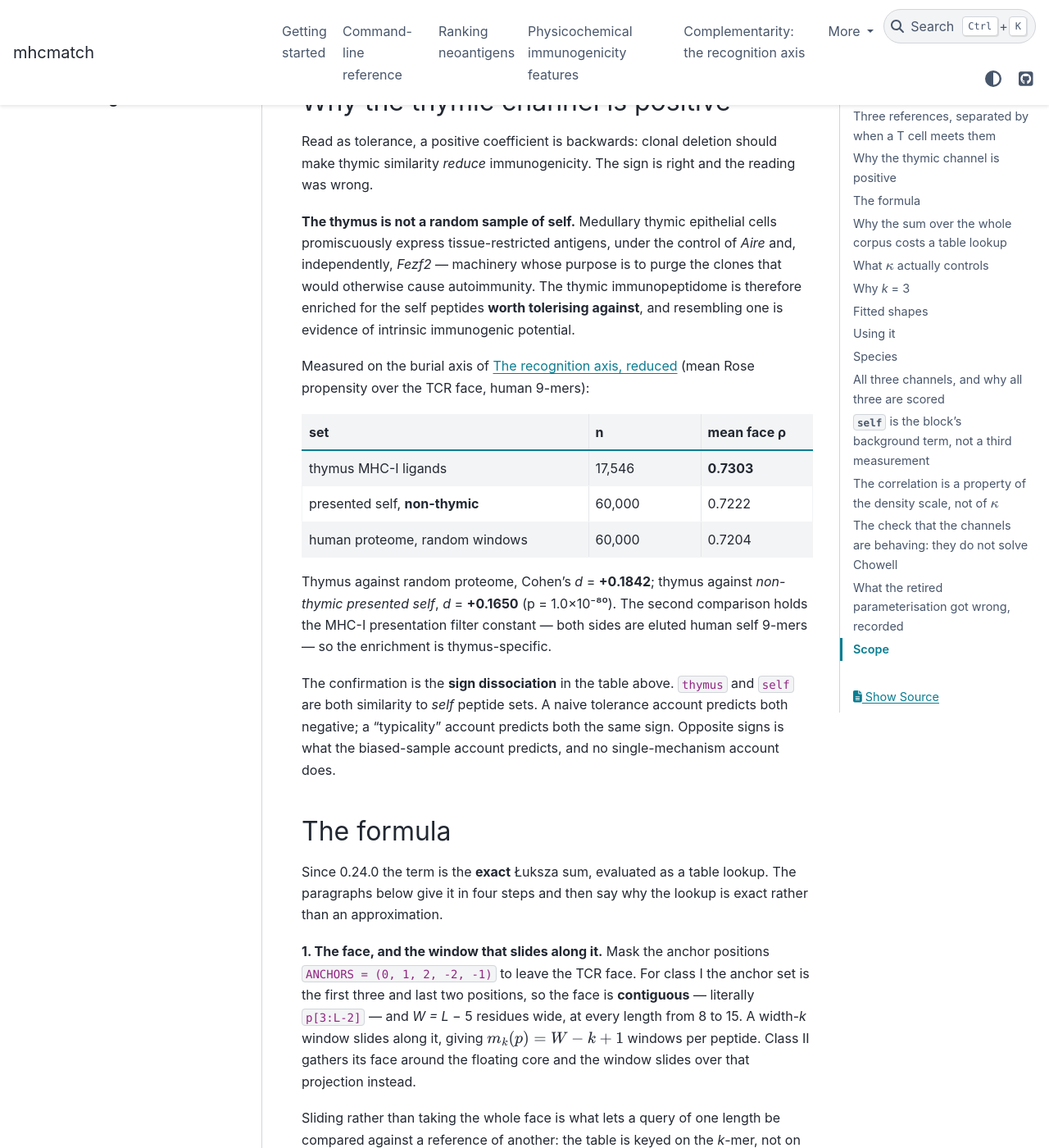
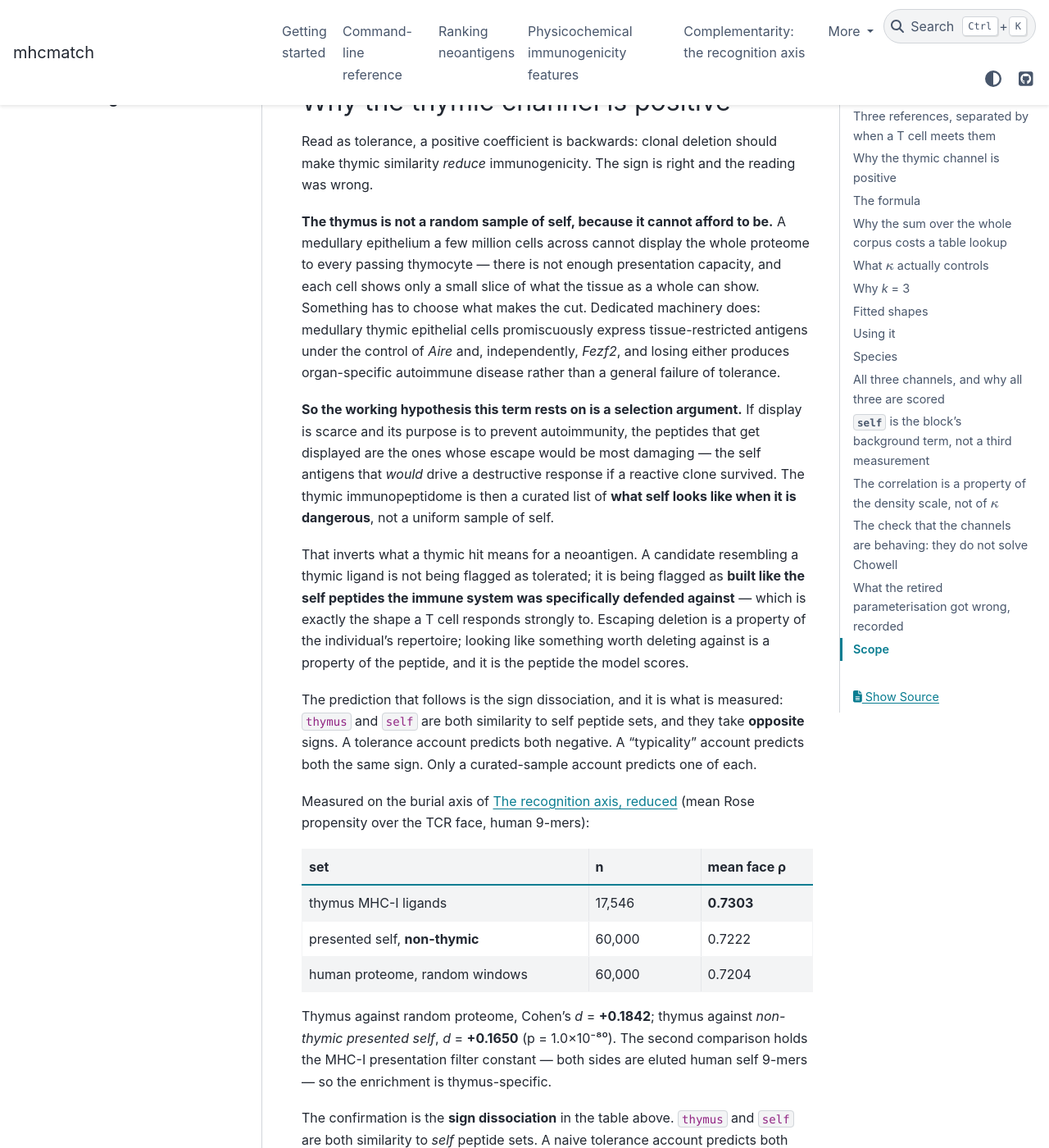
Before and after one commit to antigenomics/mhcmatch, a Sphinx documentation site: the page built from docs/corpus.rst, in a window 1280 px wide and 1400 px high, scrolled down 1378 px. Shown: the whole window at 82% size. Built offline with Sphinx 7.4.7 and the PyData theme 0.15.4, drawn with Linux system fonts in a browser that asks for light colours; some of the changed text lies outside the part shown.

Commit message:
docs: the thymus cannot show everything, so what it shows is what is dangerous
`corpus.rst` stated the thymic channel's positive sign as a biased-sample fact
and left the reader to supply the reason. The reason is a scarcity argument and
it is worth writing out: a medullary epithelium a few million cells across
cannot display the proteome, each cell shows only a slice, so something has to
allocate the display -- and dedicated machinery does, with organ-specific
failure modes when it breaks. If display is scarce and exists to prevent
autoimmunity, what gets displayed is what would be most damaging to miss.

That inverts what a thymic hit means for a candidate. It is not "this peptide is
tolerated"; it is "this peptide is built like the self antigens the system was
specifically defended against". Escaping deletion is a property of a repertoire;
looking like something worth deleting against is a property of the peptide, and
the peptide is what we score.

No references here -- the literature and the INS VNTR dose-response are the
manuscript's Discussion. What the docs carry is the logic and the prediction it
makes: thymus and self are both similarity to self peptide sets and take
opposite signs, which tolerance and typicality accounts both fail to predict.

Co-Authored-By: Claude Opus 5 <noreply@anthropic.com>

```diff
--- a/docs/corpus.rst
+++ b/docs/corpus.rst
@@ -51,11 +51,30 @@ Why the thymic channel is positive
 Read as tolerance, a positive coefficient is backwards: clonal deletion should make thymic
 similarity *reduce* immunogenicity. The sign is right and the reading was wrong.
 
-**The thymus is not a random sample of self.** Medullary thymic epithelial cells promiscuously
-express tissue-restricted antigens, under the control of *Aire* and, independently, *Fezf2* ---
-machinery whose purpose is to purge the clones that would otherwise cause autoimmunity. The thymic
-immunopeptidome is therefore enriched for the self peptides **worth tolerising against**, and
-resembling one is evidence of intrinsic immunogenic potential.
+**The thymus is not a random sample of self, because it cannot afford to be.** A medullary
+epithelium a few million cells across cannot display the whole proteome to every passing thymocyte
+--- there is not enough presentation capacity, and each cell shows only a small slice of what the
+tissue as a whole can show. Something has to choose what makes the cut. Dedicated machinery does:
+medullary thymic epithelial cells promiscuously express tissue-restricted antigens under the control
+of *Aire* and, independently, *Fezf2*, and losing either produces organ-specific autoimmune disease
+rather than a general failure of tolerance.
+
+**So the working hypothesis this term rests on is a selection argument.** If display is scarce and
+its purpose is to prevent autoimmunity, the peptides that get displayed are the ones whose escape
+would be most damaging --- the self antigens that *would* drive a destructive response if a
+reactive clone survived. The thymic immunopeptidome is then a curated list of **what self looks like
+when it is dangerous**, not a uniform sample of self.
+
+That inverts what a thymic hit means for a neoantigen. A candidate resembling a thymic ligand is not
+being flagged as tolerated; it is being flagged as **built like the self peptides the immune system
+was specifically defended against** --- which is exactly the shape a T cell responds strongly to.
+Escaping deletion is a property of the individual's repertoire; looking like something worth deleting
+against is a property of the peptide, and it is the peptide the model scores.
+
+The prediction that follows is the sign dissociation, and it is what is measured: ``thymus`` and
+``self`` are both similarity to self peptide sets, and they take **opposite** signs. A tolerance
+account predicts both negative. A "typicality" account predicts both the same sign. Only a
+curated-sample account predicts one of each.
 
 Measured on the burial axis of :doc:`burial` (mean Rose propensity over the TCR face, human 9-mers):
 
@@ -392,7 +411,10 @@ Three consequences that a user should take away.
   own *p* is 0.090.
 * **The sign dissociation still stands and still needs the mechanism above.** A background term
   explains why ``self`` is negative and large; it does not explain why ``thymus`` --- similarity to
-  a *self* peptide set --- is **positive**. That remains the Aire/Fezf2 biased-sample account.
+  a *self* peptide set, measured against the same background --- comes out **positive**. Nothing
+  about a shared composition axis produces opposite signs. That is the curated-display argument at
+  the top of this page, and the ladder is what isolates it: once ``self`` absorbs what the two
+  channels have in common, what is left in ``thymus`` points the other way.
 
 The correlation is a property of the density scale, not of :math:`\kappa`
 --------------------------------------------------------------------------
```
